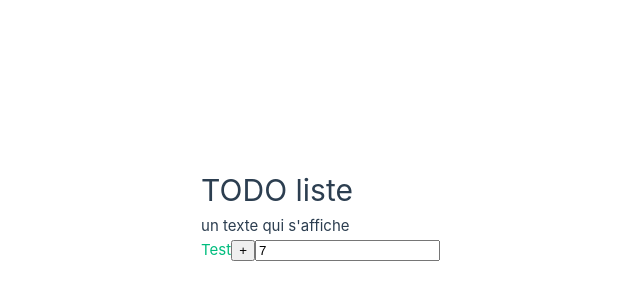
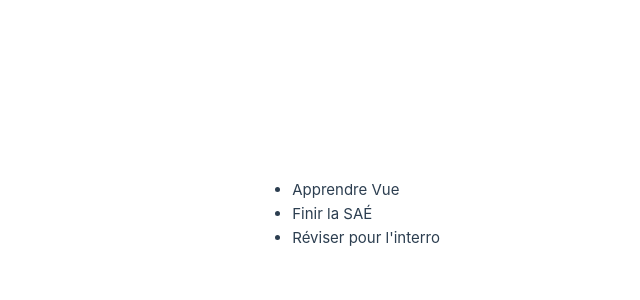
Before and after one commit to Dilnat/G2-TD1-Vue, a Vue app in the folder todo_list/: page / in a window 1280 px wide. Shown: the part 186-486 px from the top of the page, without its empty margins (200-840 px from the left). Built offline with nearby package versions, Linux system fonts and the light colour scheme.

Commit message:
TD1 - Exercice 8 - liste de taches

```diff
--- a/todo_list/src/App.vue
+++ b/todo_list/src/App.vue
@@ -1,25 +1,18 @@
 <script setup lang="ts">
 import {ref} from 'vue';
-let texte =  "un texte qui s'affiche";
-let compteur = ref(7);
-function incremente(){
-  compteur.value++;
-  console.log(compteur.value);
-}
-// function onInput(e) {
-//   compteur.value = e.target.value
-// }
+let id = 0;
+const taches = ref([{id:id++, description:"Apprendre Vue", faite:false},
+  {id:id++, description:"Finir la SAÉ", faite:false},
+  {id:id++, description:"Réviser pour l'interro", faite:false}]);
 </script>
-
 
 <template>
   <div id="wrapper">
-    <h1>TODO liste</h1>
-    <p>{{texte}}</p>
-    <a v-bind:href="texte">Test</a>
-    <button v-on:click="incremente">+</button>
-<!--    <input v-bind:value="compteur" v-on:input="compteur">-->
-    <input v-model="compteur">
+    <ul>
+      <li v-for="tache in taches" :key="tache.id">
+        <span>{{tache.description}}</span>
+      </li>
+    </ul>
   </div>
 </template>
 
```
